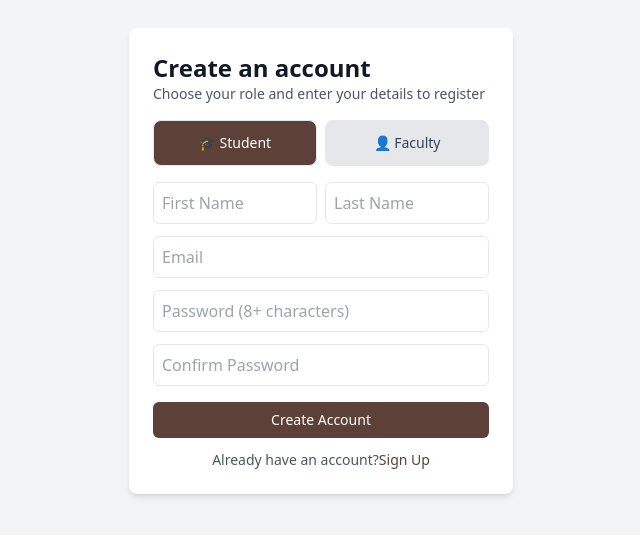
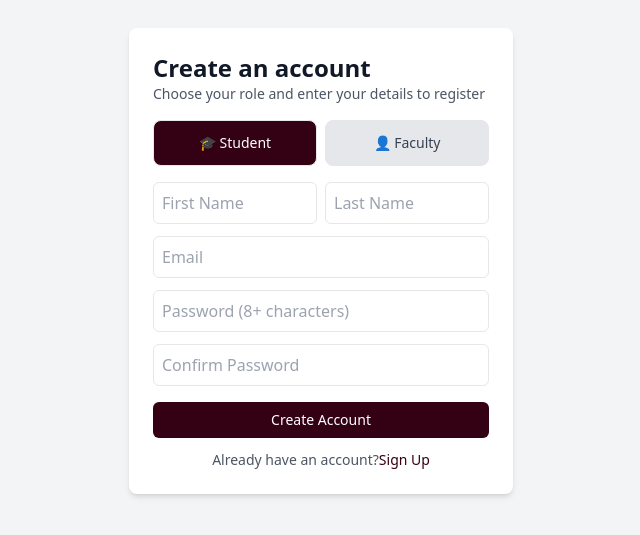
Before and after one commit to mikkmikkk/CMS, a React (Vite) app in the folder cms/: page /signup in a window 1280 px wide. Shown: the part 139-674 px from the top of the page, without its empty margins (319-959 px from the left). Built offline with nearby package versions, Linux system fonts and the light colour scheme.

Commit message:
Changed color sa components

```diff
--- a/cms/src/pages/Student/dashboard.jsx
+++ b/cms/src/pages/Student/dashboard.jsx
@@ -11,7 +11,7 @@ export default function Dashboard() {
           <a href="#" className="text-gray-900 font-medium">Request</a>
           <a href="#" className="text-gray-900 font-medium">Profile</a>
         </nav>
-        <button className="bg-[#4a192e] text-white px-4 py-2 rounded-md text-sm font-semibold">
+        <button className="bg-[#340013] text-white px-4 py-2 rounded-md text-sm font-semibold">
           Logout
         </button>
       </div>
@@ -30,7 +30,7 @@ export default function Dashboard() {
         <div className="border p-6 rounded-lg shadow-md">
           <h2 className="text-xl font-bold">Notifications</h2>
           <div className="flex items-start gap-3 mt-4">
-            <div className="w-6 h-6 bg-[#4a192e] rounded-md"></div>
+            <div className="w-6 h-6 bg-[#340013] rounded-md"></div>
             <div>
               <p className="font-semibold">Rescheduled Session</p>
               <p className="text-gray-600 text-sm">
--- a/cms/src/pages/login/login.jsx
+++ b/cms/src/pages/login/login.jsx
@@ -25,7 +25,7 @@ export default function Login() {
         <div className="flex gap-2 mb-4">
           <button
             className={`flex-1 p-3 border rounded-lg text-sm font-medium flex items-center justify-center gap-2 ${
-              role === "student" ? "bg-[#5D4037] text-white" : "bg-gray-200 text-gray-700"
+              role === "student" ? "bg-[#340013] text-white" : "bg-gray-200 text-gray-700"
             }`}
             onClick={() => setRole("student")}
           >
@@ -33,7 +33,7 @@ export default function Login() {
           </button>
           <button
             className={`flex-1 p-3 border rounded-lg text-sm font-medium flex items-center justify-center gap-2 ${
-              role === "faculty" ? "bg-[#5D4037] text-white" : "bg-gray-200 text-gray-700"
+              role === "faculty" ? "bg-[#340013] text-white" : "bg-gray-200 text-gray-700"
             }`}
             onClick={() => setRole("faculty")}
           >
@@ -62,7 +62,7 @@ export default function Login() {
         </div>
 
         {/* Login Button */}
-        <button className="w-full mt-4 bg-[#5D4037] text-white p-2 rounded-md text-sm font-medium" onClick={handleDashboard}>
+        <button className="w-full mt-4 bg-[#340013] text-white p-2 rounded-md text-sm font-medium" onClick={handleDashboard}>
           Login
         </button>
 
--- a/cms/src/pages/signup/signup.jsx
+++ b/cms/src/pages/signup/signup.jsx
@@ -18,7 +18,7 @@ export default function Signup() {
         <div className="flex gap-2 mb-4">
           <button
             className={`flex-1 p-3 border rounded-lg text-sm font-medium flex items-center justify-center gap-2 ${
-              role === "student" ? "bg-[#5D4037] text-white" : "bg-gray-200 text-gray-700"
+              role === "student" ? "bg-[#340013] text-white" : "bg-gray-200 text-gray-700"
             }`}
             onClick={() => setRole("student")}
           >
@@ -26,7 +26,7 @@ export default function Signup() {
           </button>
           <button
             className={`flex-1 p-3 border rounded-lg text-sm font-medium flex items-center justify-center gap-2 ${
-              role === "faculty" ? "bg-[#5D4037] text-white" : "bg-gray-200 text-gray-700"
+              role === "faculty" ? "bg-[#340013] text-white" : "bg-gray-200 text-gray-700"
             }`}
             onClick={() => setRole("faculty")}
           >
@@ -42,12 +42,12 @@ export default function Signup() {
         <input type="password" placeholder="Password (8+ characters)" className="w-full p-2 border rounded-md mt-3" />
         <input type="password" placeholder="Confirm Password" className="w-full p-2 border rounded-md mt-3" />
 
-        <button className="w-full mt-4 bg-[#5D4037] text-white p-2 rounded-md text-sm font-medium">Create Account</button>
+        <button className="w-full mt-4 bg-[#340013] text-white p-2 rounded-md text-sm font-medium">Create Account</button>
 
         <p className="text-sm text-gray-600 text-center mt-3">
           Already have an account?
           <a href="#"
-            className="text-[#5D4037] font-medium hover:underline"
+            className="text-[#340013] font-medium hover:underline"
             onClick={handlelogin}// Trigger navigation to signup
           >Sign Up</a>
         </p>
```
Also changed, not shown: 1 other file (tests, documents, lock files or other folders).
